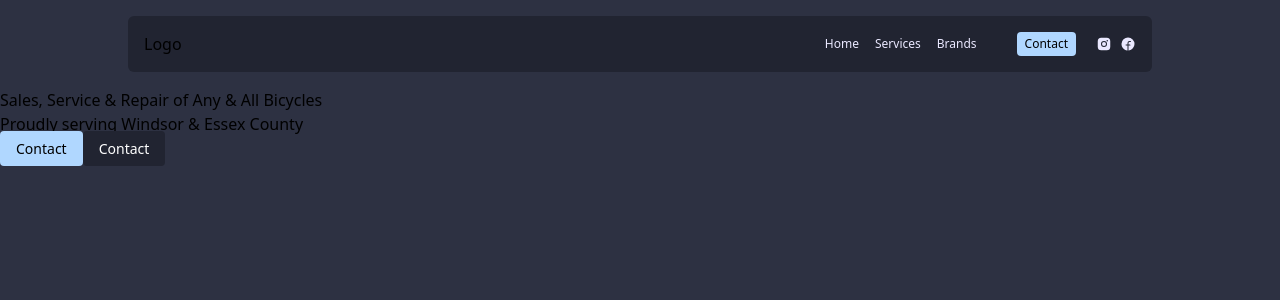
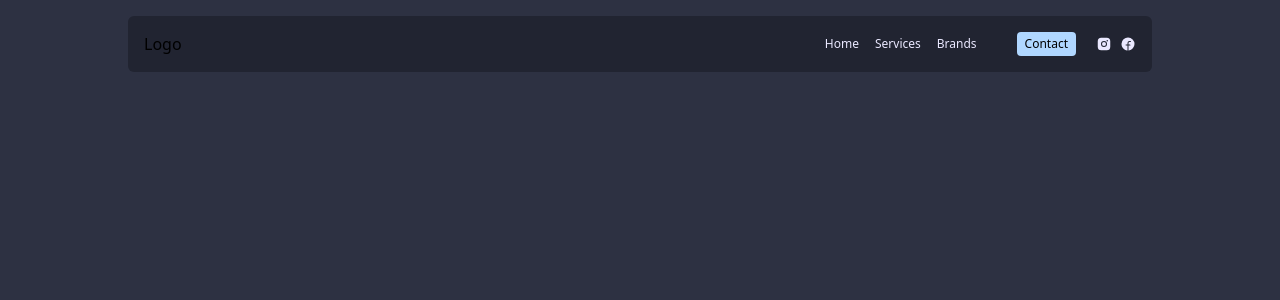
Before and after one commit to dylanreedx/CityCyclery, a Next.js app: page / in a window 1280 px wide. Shown: the top 300 px of the page. Built offline with nearby package versions, Linux system fonts and the light colour scheme.

Commit message:
base layout component

```diff
--- /dev/null
+++ b/components/Layout.tsx
@@ -0,0 +1,14 @@
+import { Navbar } from '@/components/Navbar';
+import { HeadComponent } from '@/components/Head';
+
+export function Layout({ children }: { children: React.ReactNode }) {
+	return (
+		<>
+			<HeadComponent />
+			<main>
+				<Navbar />
+				{children}
+			</main>
+		</>
+	);
+}
--- a/pages/index.tsx
+++ b/pages/index.tsx
@@ -3,6 +3,7 @@ import Image from 'next/image';
 import Button from '@/components/Button';
 import { Poppins } from '@next/font/google';
 import { Navbar } from '@/components/Navbar';
+import { Layout } from '@/components/Layout';
 
 // const poppins = Poppins({
 //   weight: '400',
@@ -16,21 +17,9 @@ export default function Home() {
 				title='Home - City Cyclery'
 				description='Sales, Service & Repair of Any & All Bicycles - Windsor, ON'
 			/>
-			<Navbar />
-			<main className='bg-dark-500'>
-				<section>
-					<h1>Sales, Service & Repair of Any & All Bicycles</h1>
-					<p>Proudly serving Windsor & Essex County</p>
-					<div>
-						<Button variant='primary-base' href='/contact'>
-							Contact
-						</Button>
-						<Button variant='secondary-base' href='/services'>
-							Contact
-						</Button>
-					</div>
-				</section>
-			</main>
+			<Layout>
+				<div></div>
+			</Layout>
 		</>
 	);
 }
```
